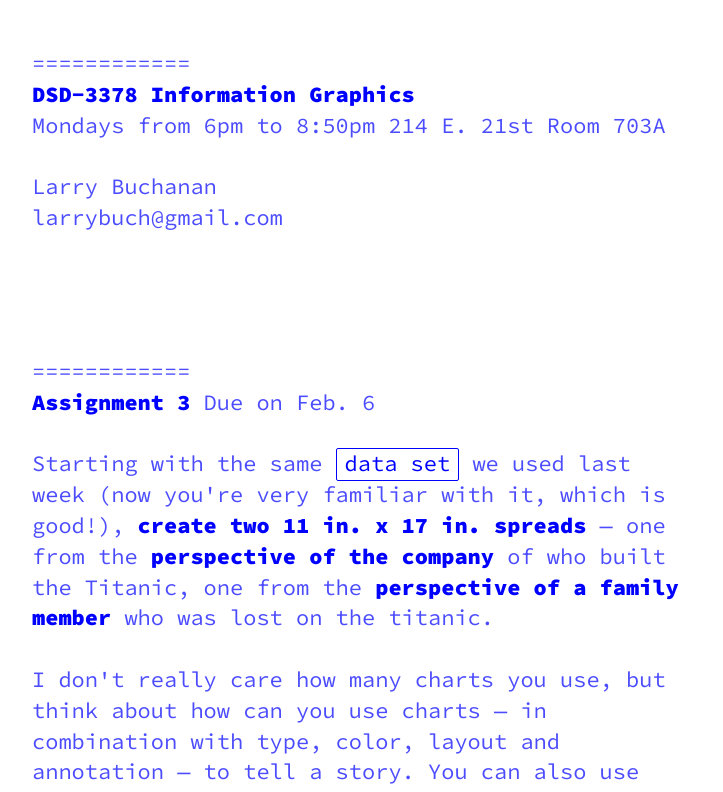
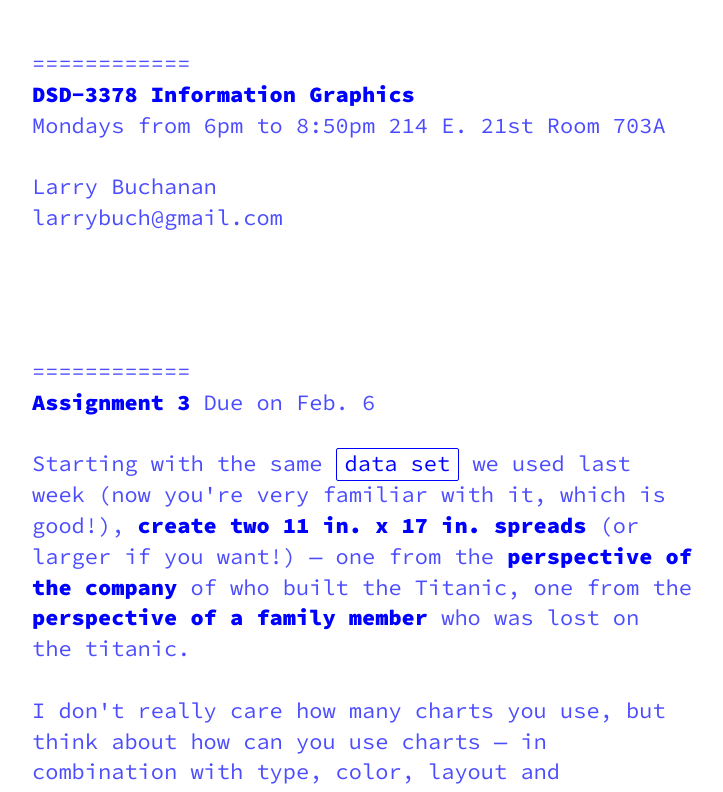
Before and after one commit to information-graphics/information-graphics.github.io, a plain HTML site: page index.html in a window 1280 px wide. Shown: the top 792 px of the page, without its empty margins (16-739 px from the left). Drawn offline with Linux system fonts and the light colour scheme.

Commit message:
tiny tweak

```diff
--- a/index.html
+++ b/index.html
@@ -66,7 +66,7 @@
     <b>Assignment 3</b> Due on Feb. 6
     <br>
     <br>
-    Starting with the same <a href="data/titanic-data.csv" target="_blank">data set</a> we used last week (now you're very familiar with it, which is good!), <b>create two 11 in. x 17 in. spreads</b> — one from the <b>perspective of the company</b> of who built the Titanic, one from the <b>perspective of a family member</b> who was lost on the titanic.
+    Starting with the same <a href="data/titanic-data.csv" target="_blank">data set</a> we used last week (now you're very familiar with it, which is good!), <b>create two 11 in. x 17 in. spreads</b> (or larger if you want!) — one from the <b>perspective of the company</b> of who built the Titanic, one from the <b>perspective of a family member</b> who was lost on the titanic.
     <br>
     <br>
     I don't really care how many charts you use, but think about how can you use charts — in combination with type, color, layout and annotation — to tell a story. You can also use additional data or research that you find, but cite your sources.
```
